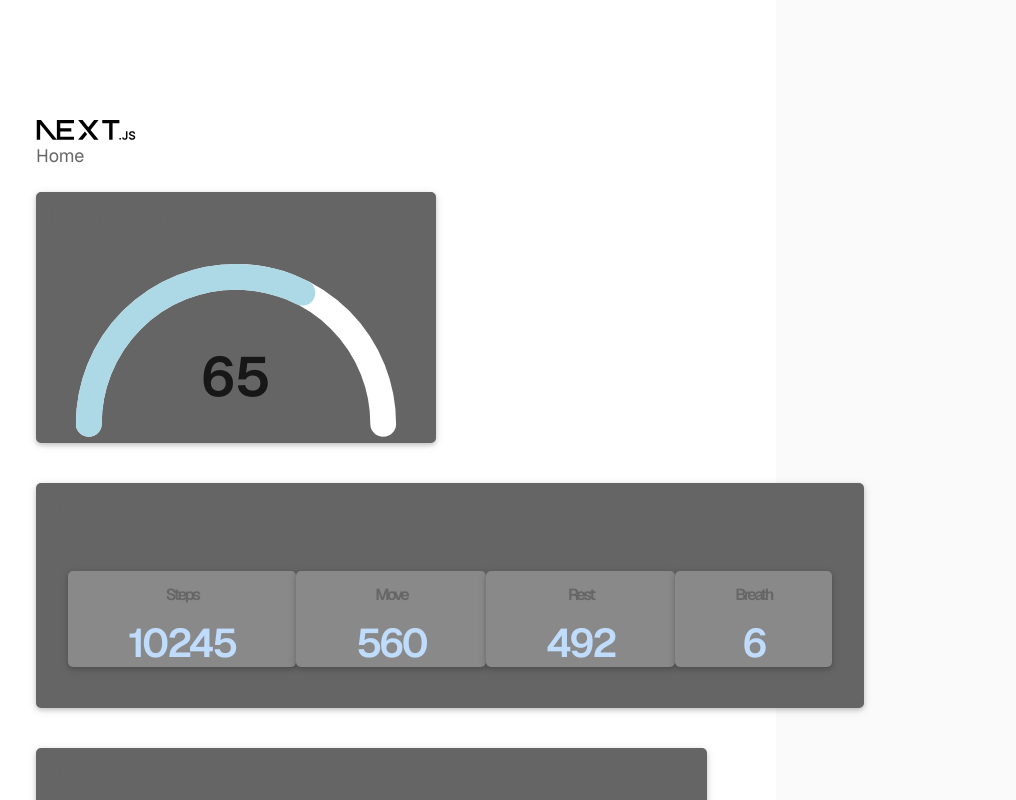
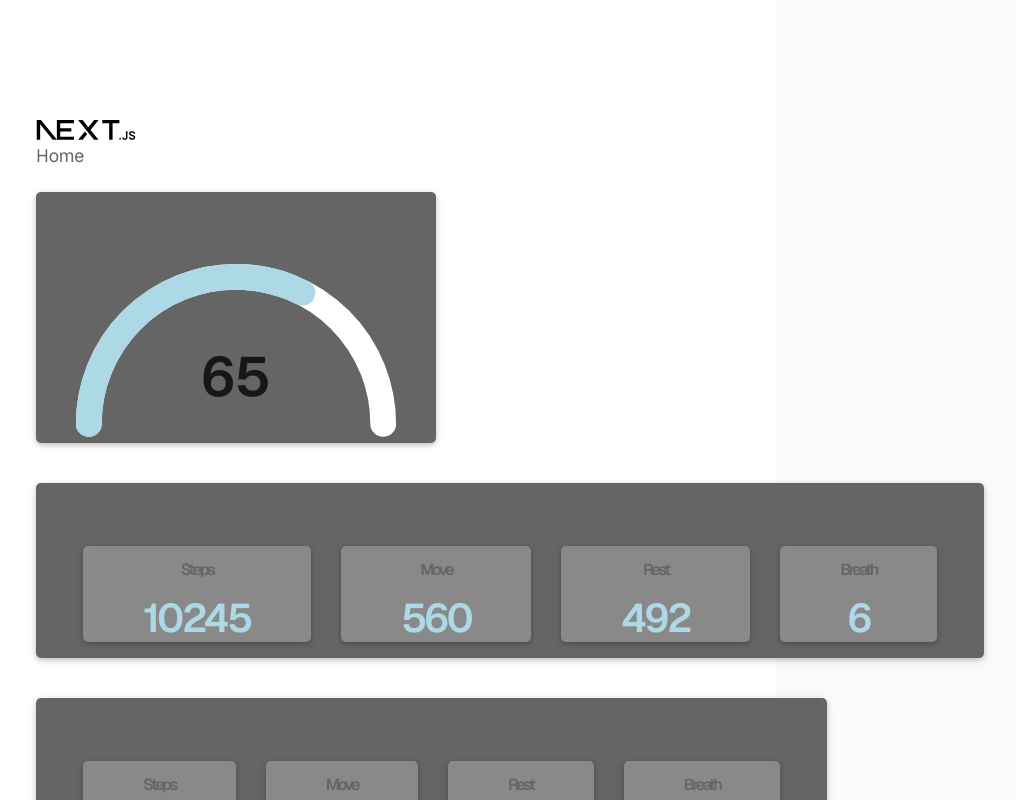
Before and after one commit to Olivia-Vasquez/Baseline, a Next.js app in the folder baseline/: page /home in a window 1280 px wide. Shown: the top 800 px of the page, without its empty margins (264-1280 px from the left). Built offline with nearby package versions, Linux system fonts and the light colour scheme.

Commit message:
Minor front-end updates to fix spacing issues

```diff
--- a/baseline/src/app/home/page.module.css
+++ b/baseline/src/app/home/page.module.css
@@ -6,7 +6,7 @@
 
   --text-primary: #000;
   --text-secondary: #666666;
-  --text-score: #c0dcfd;
+  --text-score: lightblue;
 
   --button-primary-hover: #383838;
   --button-secondary-hover: #f2f2f2;
@@ -119,7 +119,7 @@
   background-color: var(--subsection2);
   border-radius: 5px;
   padding: 0.01em 60px;
-  margin: 40px 0;
+  margin: 15px 15px;
   box-shadow: 0 2px 4px 0 rgba(0,0,0,0.16),0 2px 10px 0 rgba(0,0,0,0.12)!important;
 }
 .subsection2 h1 {
--- a/baseline/src/app/layout.tsx
+++ b/baseline/src/app/layout.tsx
@@ -13,8 +13,8 @@ const geistMono = Geist_Mono({
 });
 
 export const metadata: Metadata = {
-  title: "Create Next App",
-  description: "Generated by create next app",
+  title: "Baseline",
+  description: "Better metrics. Better performance.",
 };
 
 export default function RootLayout({ children }: LayoutProps<"/">) {
```
Also changed, not shown: 1 other file (tests, documents, lock files or other folders).
